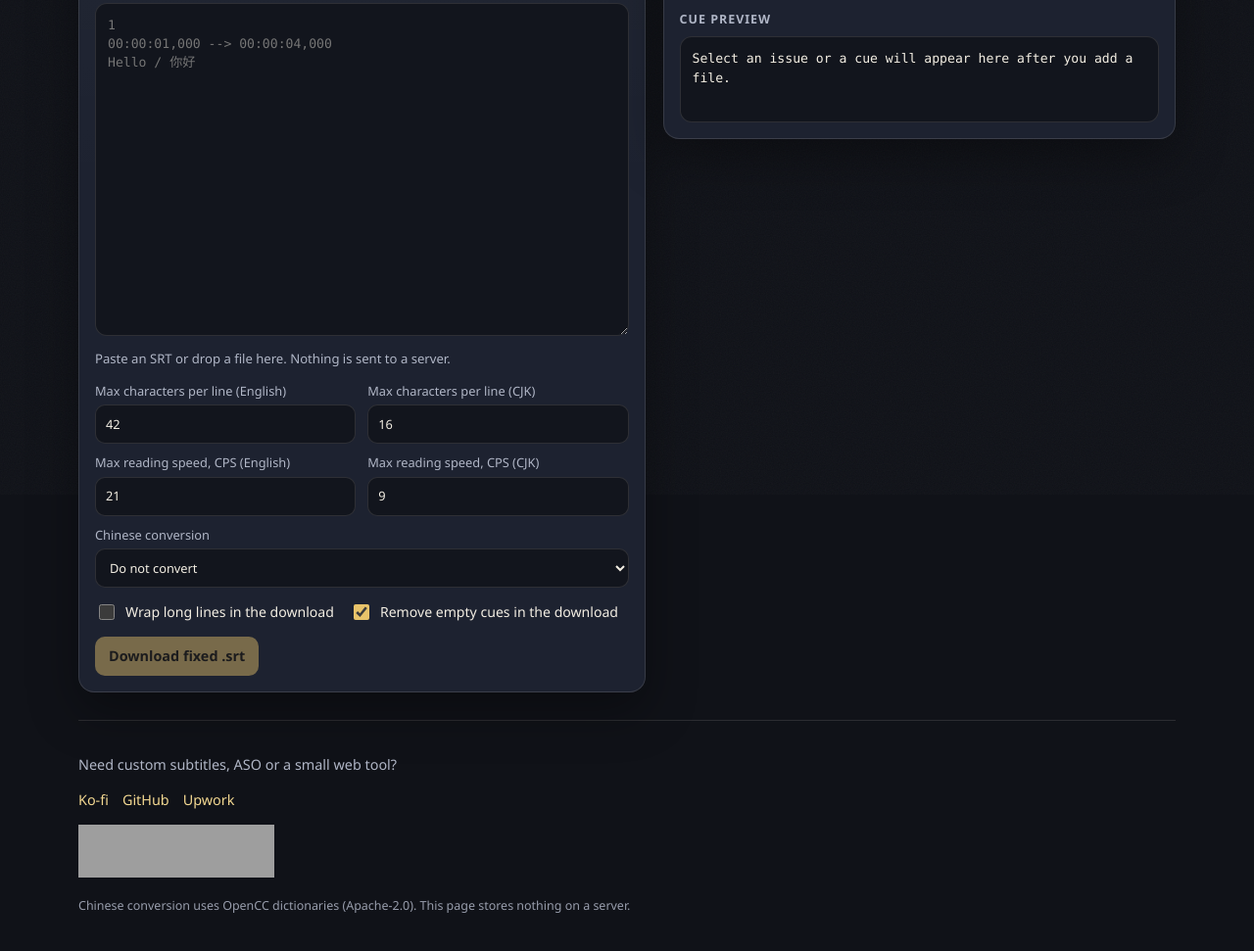
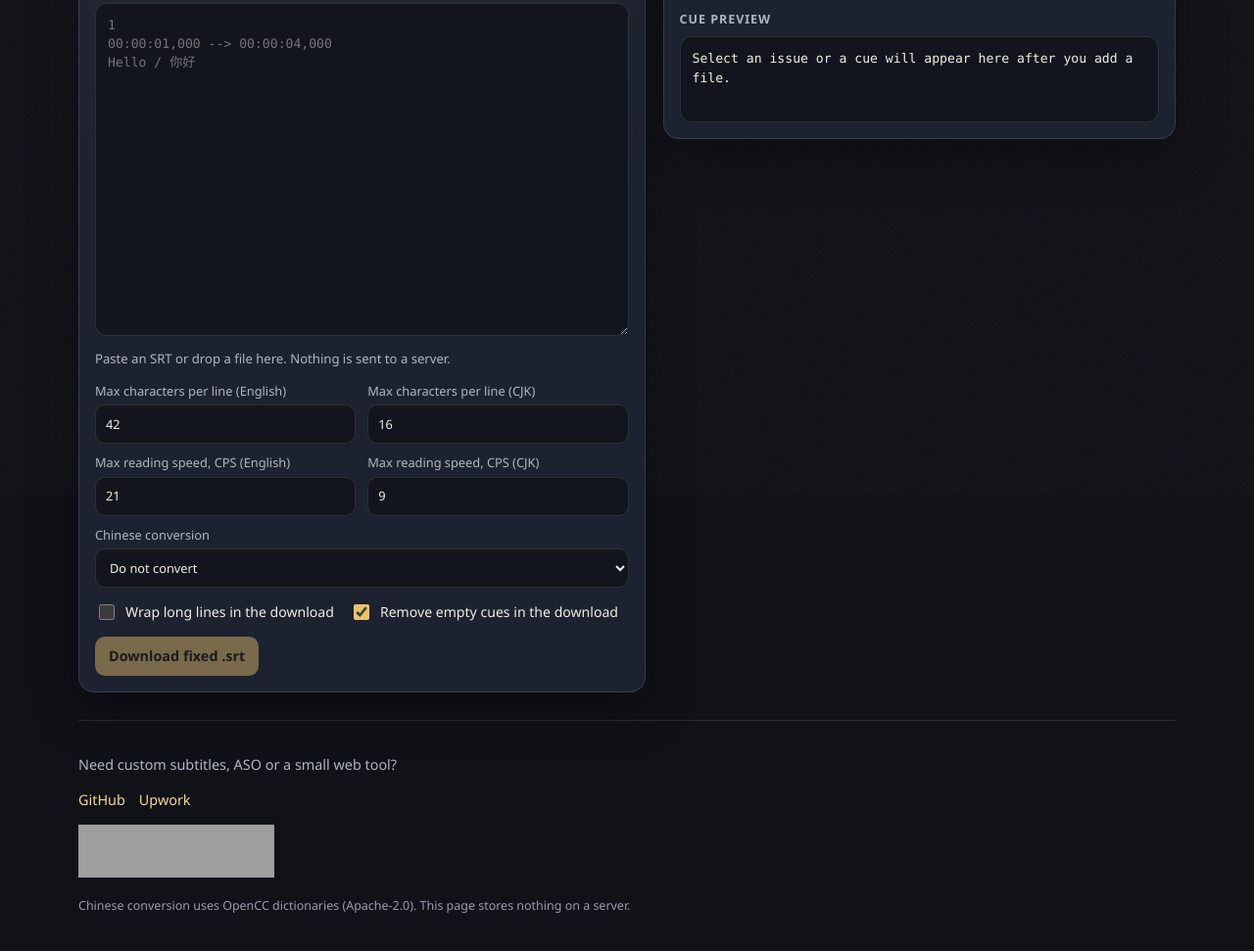
Before and after one commit to todanley/srt-subtitle-checker, a plain HTML site: page index.html in a window 1280 px wide. Shown: the part 295-1266 px from the top of the page at 98% size. Drawn offline with Linux system fonts and the light colour scheme; grey boxes are pictures that could not be loaded.

```diff
--- a/index.html
+++ b/index.html
@@ -377,7 +377,6 @@ footer.site .legal { font-size: 0.78rem; opacity: 0.85; }
   <footer class="site">
     <p data-i18n="footerCta">Need custom subtitles, ASO or a small web tool?</p>
     <p class="links">
-      <a href="https://ko-fi.com/stanleyj" rel="noopener noreferrer">Ko-fi</a>
       <a href="https://github.com/todanley" rel="noopener noreferrer">GitHub</a>
       <a href="https://www.upwork.com/freelancers/~011fabd9dccfd03cd8" rel="noopener noreferrer">Upwork</a>
 </p>
@@ -893,7 +892,6 @@ var OPENCC_DATA = {
       previewEmpty: "Select an issue or a cue will appear here after you add a file.",
       footerBy: "",
       footerCta: "Need custom subtitles, ASO or a small web tool?",
-      kofi: "Ko-fi",
       github: "GitHub",
       upwork: "Upwork",
       contra: "Contra",
@@ -946,7 +944,6 @@ var OPENCC_DATA = {
       previewEmpty: "点选一条问题，或加入文件后在此预览对应字幕。",
       footerBy: "",
       footerCta: "需要定制字幕、应用商店文案或一个小网页工具？",
-      kofi: "Ko-fi",
       github: "GitHub",
       upwork: "Upwork",
       contra: "Contra",
```
Also changed, not shown: 2 other files.
